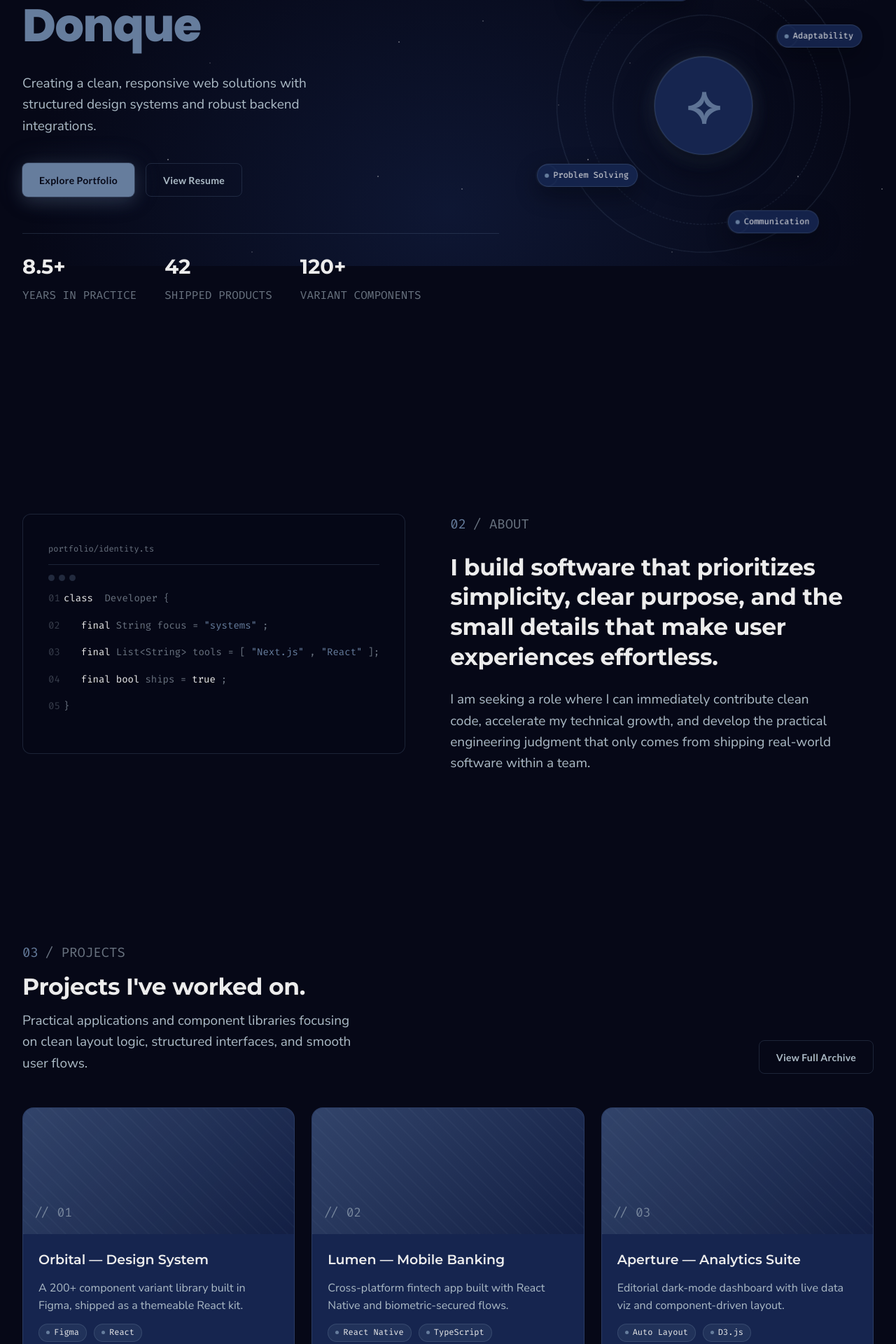
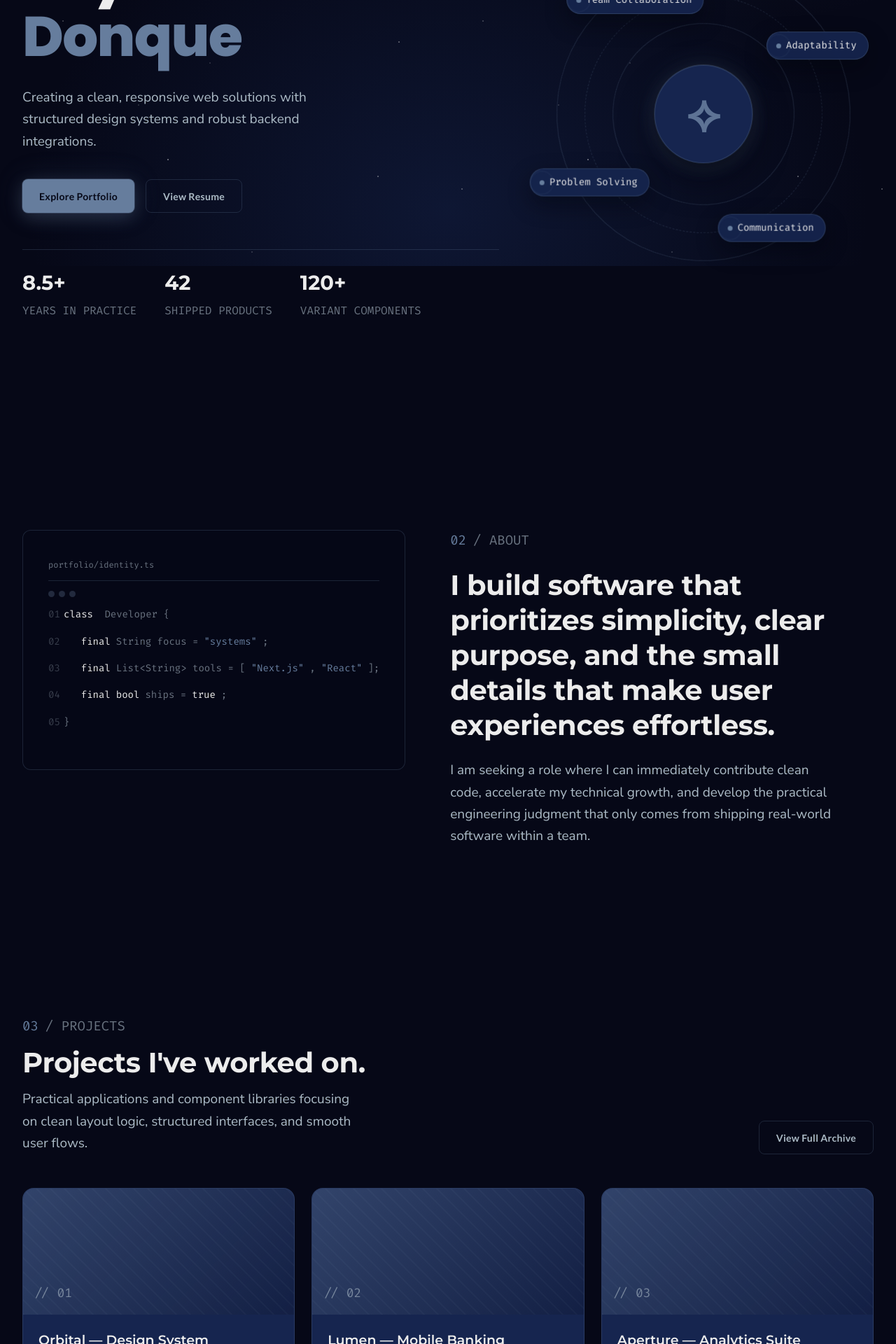
Before and after one commit to missdott/portfolio, a Next.js app: page / in a window 1280 px wide. Shown: the part 420-2340 px from the top of the page at 70% size. Built offline with nearby package versions, Linux system fonts and the light colour scheme; no server answers.

Commit message:
size change

```diff
--- a/app/globals.css
+++ b/app/globals.css
@@ -122,25 +122,25 @@ body {
 .t-display {
   font-family: var(--font-display);
   font-weight: 800;
-  font-size: 65px;
+  font-size: 80px;
   letter-spacing: -0.02em;
-  line-height: 1.2;
+  line-height: 1.1;
   color: var(--ink-dominant);
 }
 
 .t-h1 {
   font-family: var(--font-h);
   font-weight: 700;
-  font-size: 33px;
+  font-size: 40px;
   letter-spacing: -0.01em;
-  line-height: 1.3;
+  line-height: 1.25;
   color: var(--ink-dominant);
 }
 
 .t-h2 {
   font-family: var(--font-h);
   font-weight: 600;
-  font-size: 40px;
+  font-size: 24px;
   line-height: 1.4;
   color: var(--ink-dominant);
 }
@@ -149,14 +149,14 @@ body {
   font-family: var(--font-body);
   font-weight: 400;
   font-size: 19px;
-  line-height: 1.6;
+  line-height: 1.65;
   color: var(--ink-reading);
 }
 
 .t-label {
   font-family: var(--font-label);
   font-weight: 700;
-  font-size: 16px;
+  font-size: 15px;
   letter-spacing: 0.02em;
   line-height: 1.5;
   color: var(--ink-reading);
@@ -165,7 +165,7 @@ body {
 .t-mono {
   font-family: var(--font-mono);
   font-weight: 400;
-  font-size: 14px;
+  font-size: 13px;
   line-height: 1.5;
   color: var(--ink-subdued);
 }
--- a/components/sections/Hero.module.css
+++ b/components/sections/Hero.module.css
@@ -126,14 +126,14 @@
 .hotspot {
   display: flex;
   align-items: center;
-  gap: 6px;
+  gap: 7px;
   font-family: var(--font-mono);
-  font-size: 12px;
+  font-size: 14px;
   color: var(--ink-dominant);
   background: rgba(22, 37, 79, 0.92);
   border: 1px solid var(--primary-accent-30);
   border-radius: 999px;
-  padding: 6px 12px 6px 10px;
+  padding: 8px 16px 8px 13px;
   backdrop-filter: blur(6px);
   box-shadow: var(--shadow-card);
   white-space: nowrap;
@@ -175,8 +175,8 @@
 }
 
 .ring {
-  width: 6px;
-  height: 6px;
+  width: 7px;
+  height: 7px;
   border-radius: 50%;
   background: var(--primary-accent);
   position: relative;
--- a/components/ui/TechBadge.module.css
+++ b/components/ui/TechBadge.module.css
@@ -1,16 +1,16 @@
 .badge {
   display: inline-flex;
   align-items: center;
-  height: 26px;
-  padding: 0 10px;
+  height: 32px;
+  padding: 0 14px;
   border-radius: 999px;
   background: var(--primary-accent-15);
   border: 1px solid var(--primary-accent-30);
   font-family: var(--font-mono);
-  font-size: 12px;
+  font-size: 14px;
   font-weight: 400;
   color: var(--ink-dominant);
-  gap: 6px;
+  gap: 7px;
   white-space: nowrap;
   transition: background 200ms ease, border-color 200ms ease, transform 200ms ease;
 }
@@ -22,11 +22,10 @@
 }
 
 .dot {
-  width: 5px;
-  height: 5px;
+  width: 6px;
+  height: 6px;
   border-radius: 50%;
   background: var(--primary-accent);
-  transition: background 200ms ease;
 }
 
 .badge:hover .dot {
```
